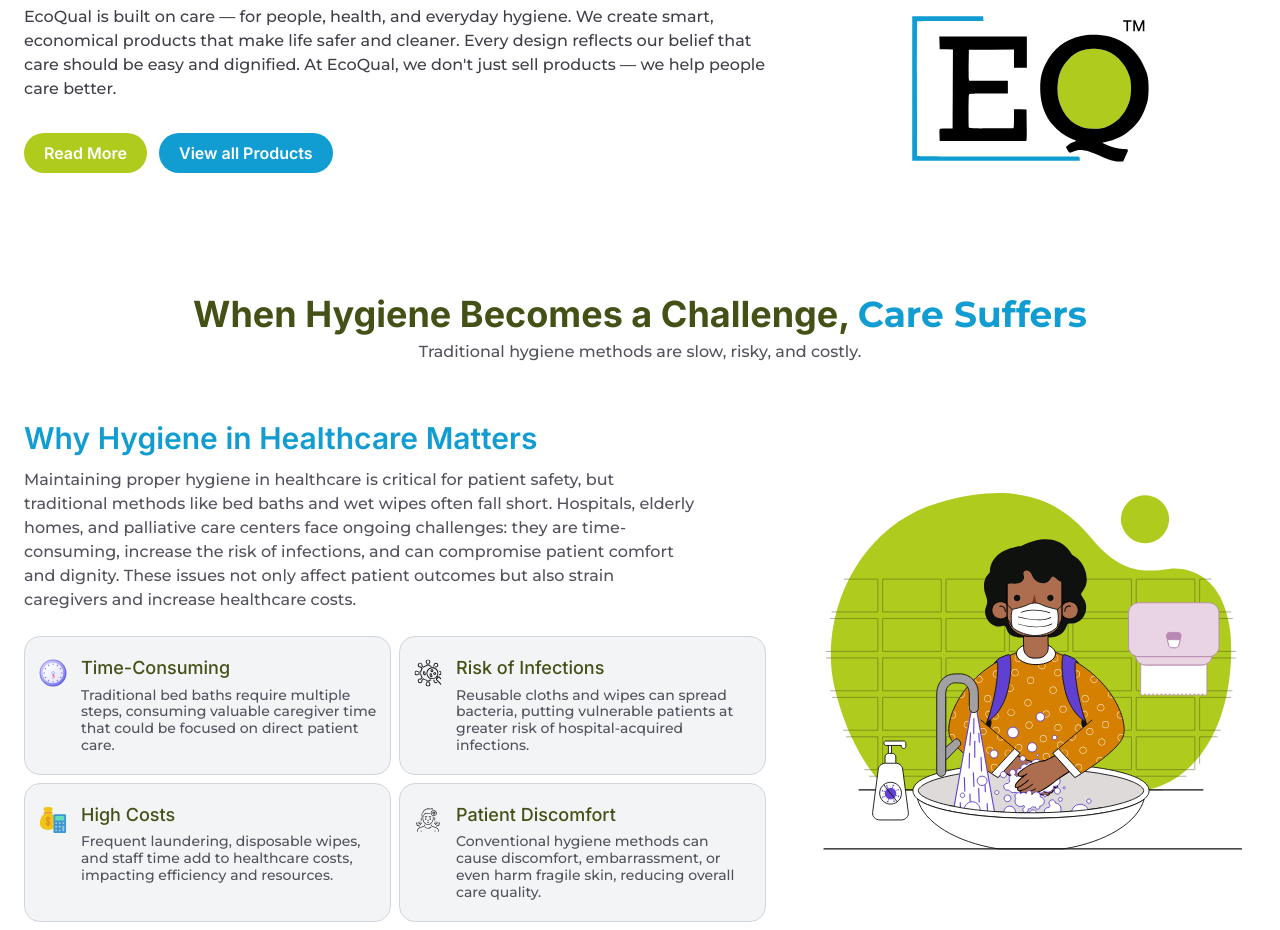
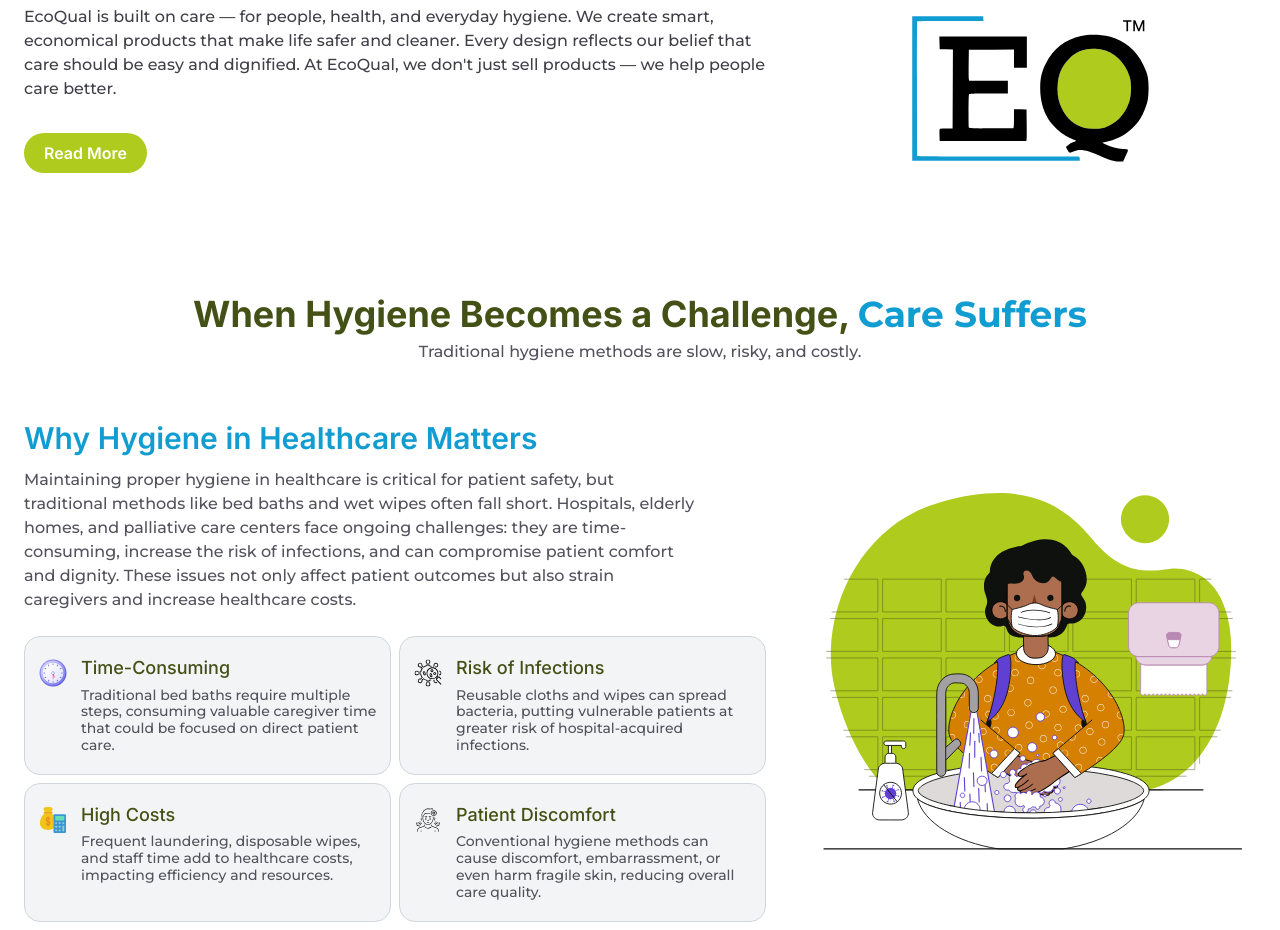
Before and after one commit to Semicolon-Wiz/ecoqual, a Next.js app: page / in a window 1280 px wide. Shown: the part 900-1830 px from the top of the page. Built offline with nearby package versions, Linux system fonts and the light colour scheme; no server answers.

Commit message:
update about

```diff
--- a/src/components/About.tsx
+++ b/src/components/About.tsx
@@ -30,9 +30,6 @@ export default function About() {
                                 <Link href='/about' className='w-max text-white bg-primary md:text-base text-sm font-semibold px-5 py-2 transition-all duration-200 ease-linear hover:bg-[#849d13] rounded-full '>
                                     Read More
                                 </Link>
-                                <Link href='/product' className='w-max text-white bg-secondry md:text-base text-sm font-semibold px-5 py-2 transition-all duration-200 ease-linear hover:bg-[#068AC3] rounded-full '>
-                                    View all Products
-                                </Link>
                             </div>
                         </div>
                         <div className='w-full h-full relative flex items-center justify-center'>
```
